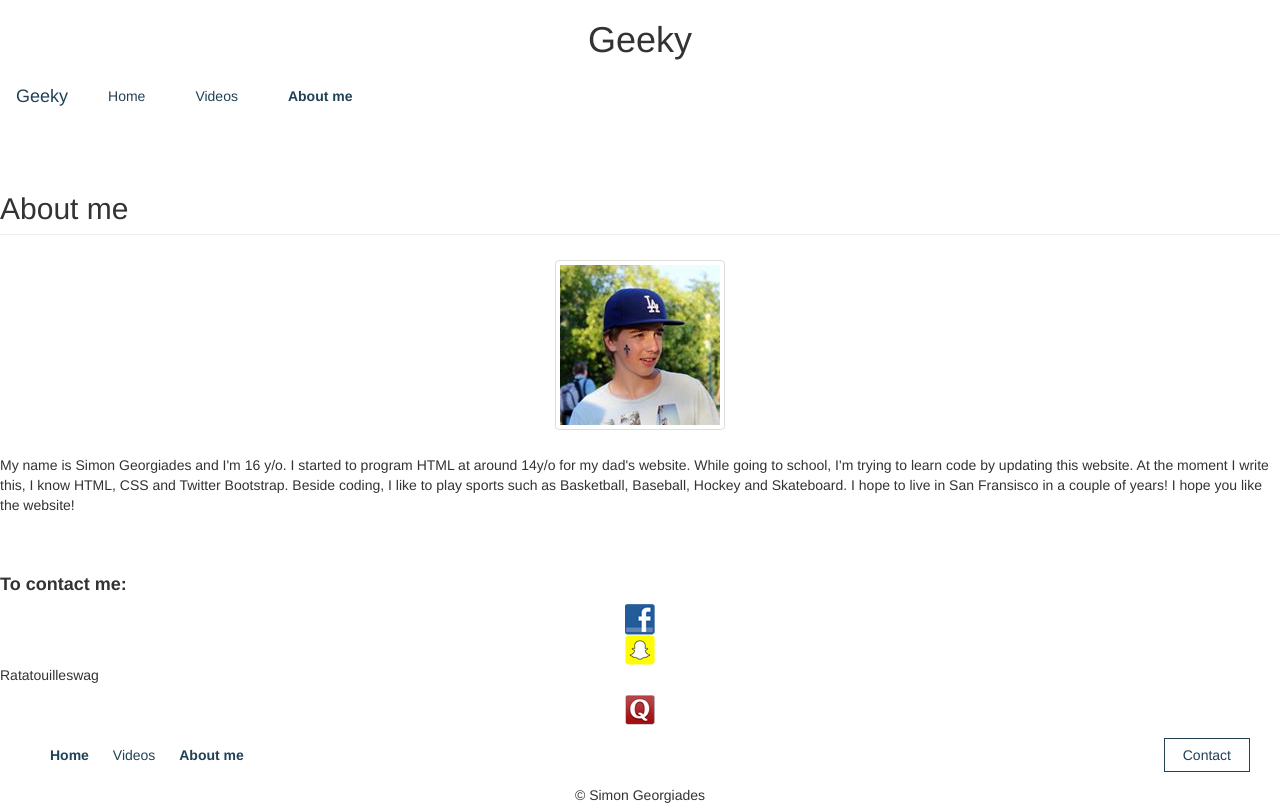
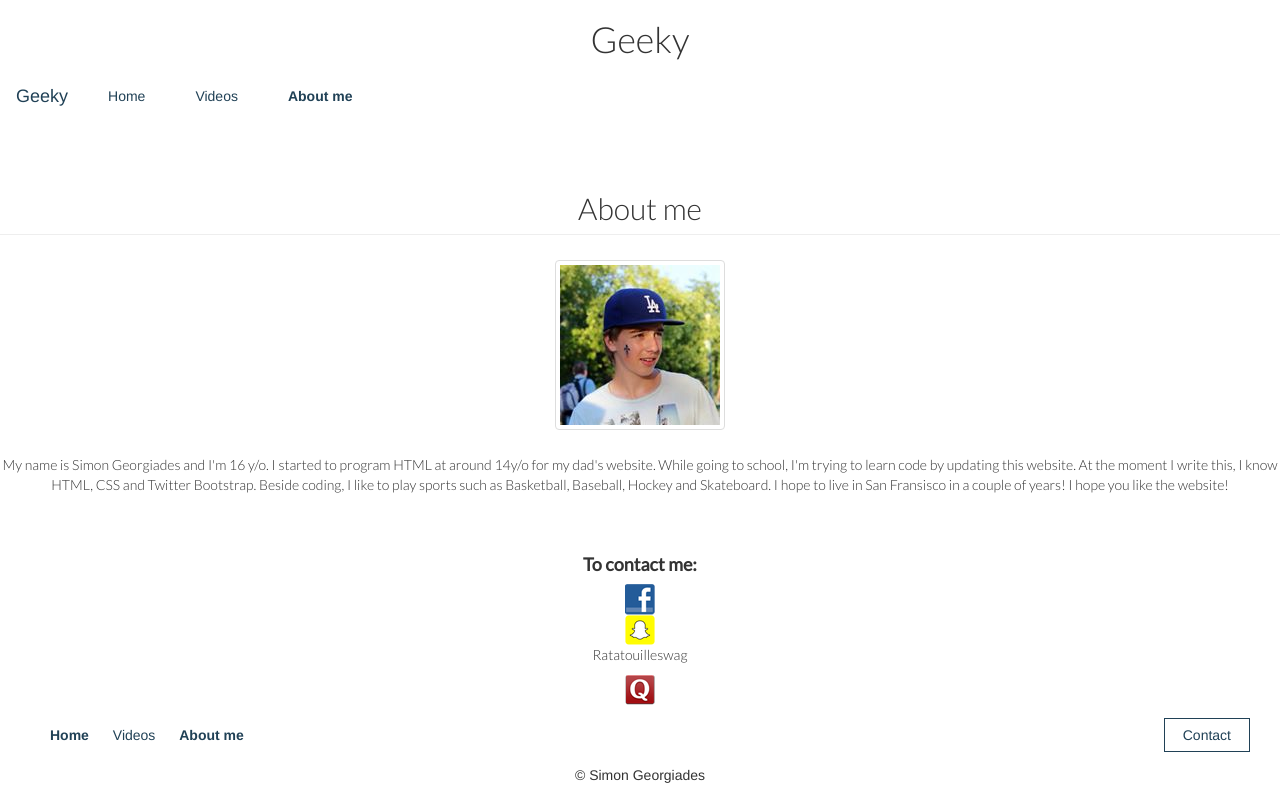
Before and after one commit to geekyblog/geekyblog.github.io, a plain HTML site: page aboutus.html in a window 1280 px wide. Drawn offline with nearby package versions, Linux system fonts and the light colour scheme.

Commit message:
Update main.css

```diff
--- a/css/main.css
+++ b/css/main.css
@@ -15,6 +15,8 @@ body {
 .page-title {
     text-align: center;
     font-weight: 100;
+    font-family: lato, sans-serif;
+
 }
 
 .page-description {
@@ -23,6 +25,20 @@ body {
     padding: 20px;
 
 }
+
+.page-header {
+    text-align: center;
+    font-weight: 100;
+    font-family: lato, sans-serif
+}
+
+.paragraph {
+    text-align: center;
+    font-weight: 100;
+    font-family: lato, sans-serif;
+
+}
+
 
 .photos {
     display: inline;
```
